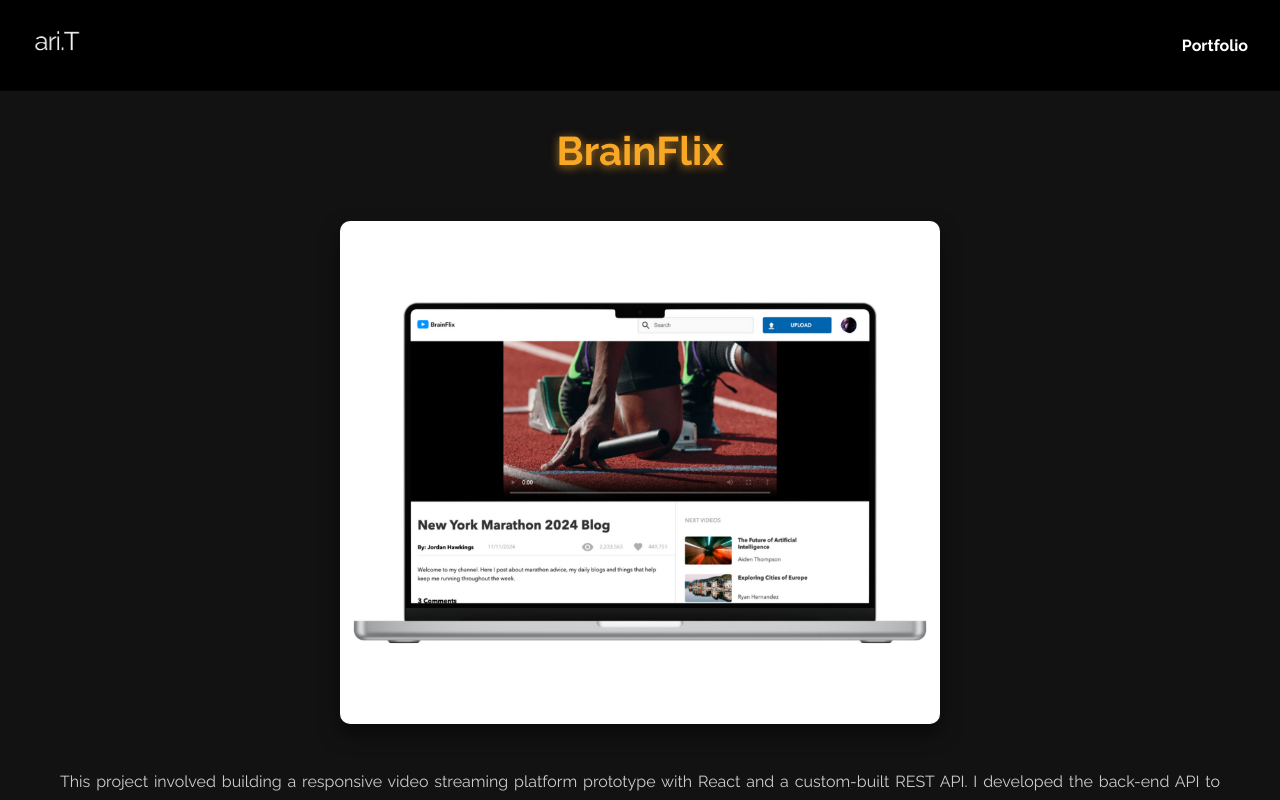
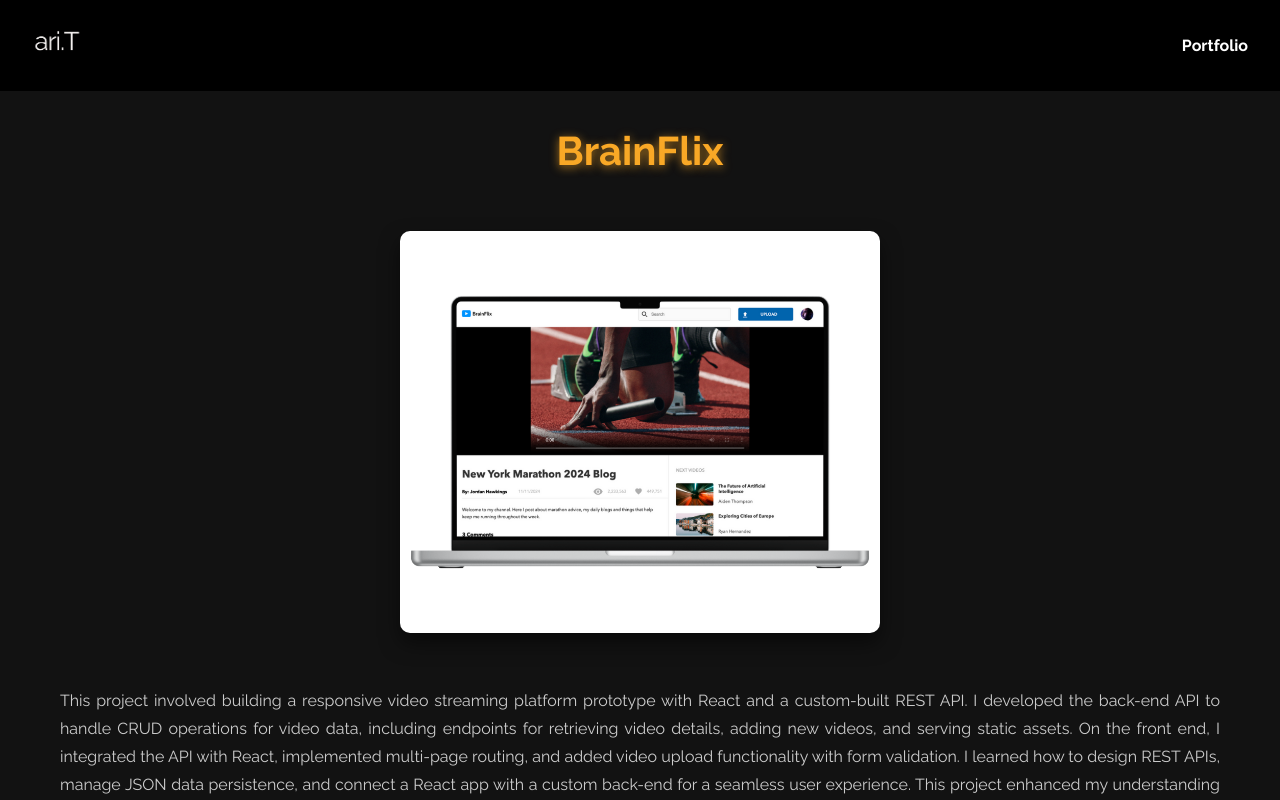
Before and after one commit to ariadnatoledo/mood-sound-card, a React (Vite) app: page /portfolio/1 in a window 1280 px wide. Shown: the top 800 px of the page. Built offline with nearby package versions, Linux system fonts and the light colour scheme.

Commit message:
Reduced image

```diff
--- a/src/pages/ProjectDetailsPage/ProjectDetailsPage.scss
+++ b/src/pages/ProjectDetailsPage/ProjectDetailsPage.scss
@@ -25,8 +25,9 @@
   }
 
   .project-image-container {
-    max-width: 600px;
+    max-width: 500px;
     margin: 20px auto;
+    padding: 10px;
 
     .project-image {
       width: 100%;
```
